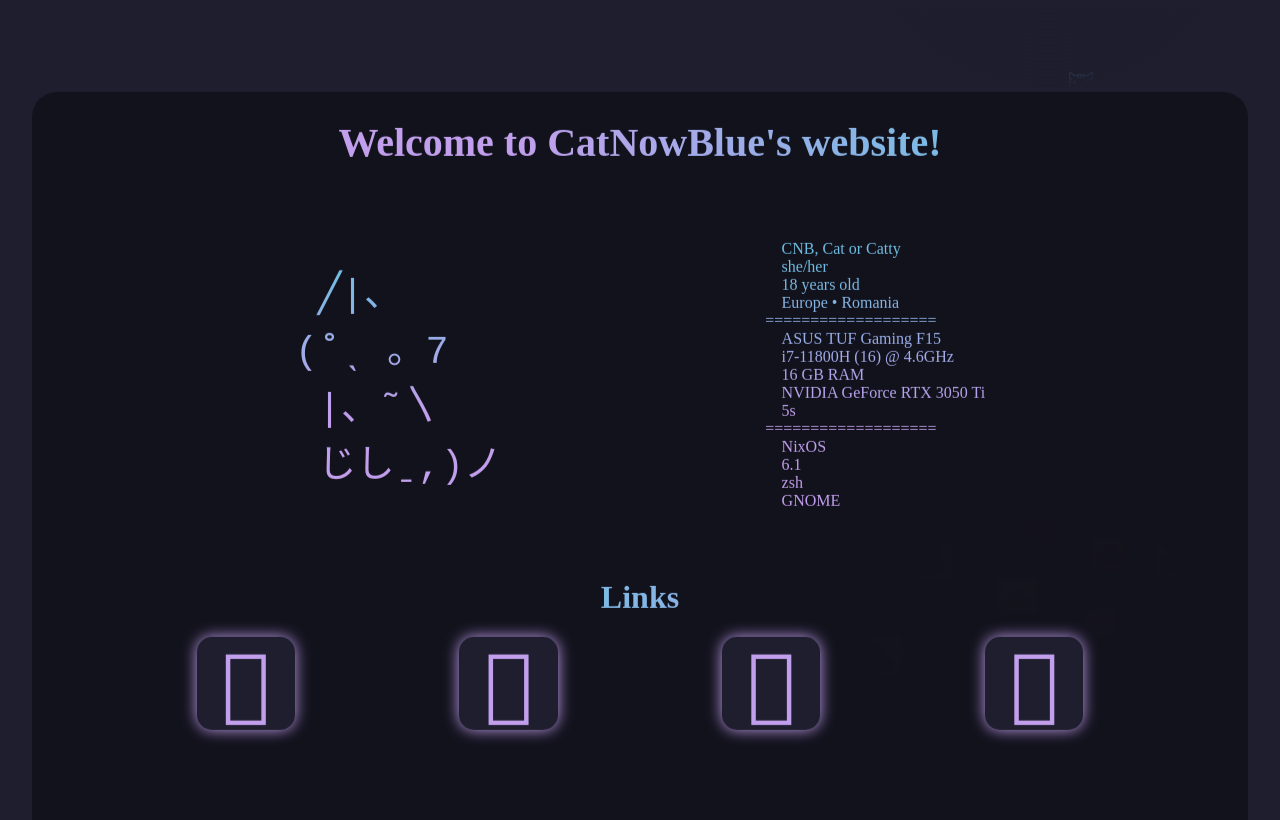
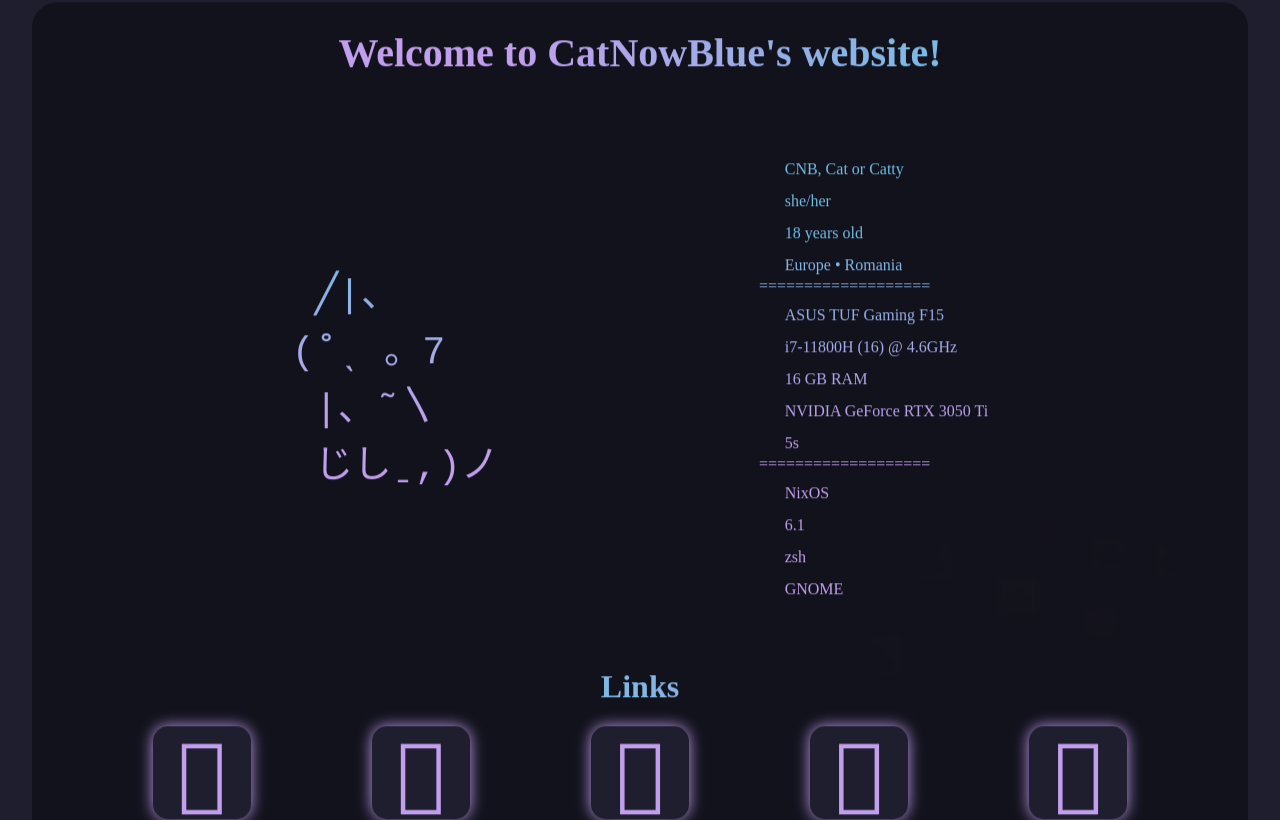
Before and after one commit to raluvy95/raluvy95.github.io, a Svelte app: page / in a window 1280 px wide. Shown: the top 820 px of the page. Built offline with nearby package versions, Linux system fonts and the light colour scheme; a web font is replaced by a local one.

Commit message:
added mastodon link

```diff
--- a/src/Body.svelte
+++ b/src/Body.svelte
@@ -35,21 +35,23 @@
  |、˜〵
  じしˍ,)ノ</pre>
         <p>
-            󰄛 CNB, Cat or Catty<br />
-            󰊜 she/her<br />
-             {myAge}<br />
-             Europe • Romania <br />
+            <span class="icon">󰄛</span> CNB, Cat or Catty<br />
+            <span class="icon">󰊜</span> she/her<br />
+            <span class="icon"></span>
+            {myAge}<br />
+            <span class="icon"></span> Europe • Romania <br />
             =================== <br />
-             ASUS TUF Gaming F15<br />
-             i7-11800H (16) @ 4.6GHz<br />
-            󰍛 16 GB RAM<br />
-            󰍛 NVIDIA GeForce RTX 3050 Ti<br />
-             {timeFormat(seconds)}<br />
+            <span class="icon"></span> ASUS TUF Gaming F15<br />
+            <span class="icon"></span> i7-11800H (16) @ 4.6GHz<br />
+            <span class="icon">󰍛</span> 16 GB RAM<br />
+            <span class="icon">󰍛</span> NVIDIA GeForce RTX 3050 Ti<br />
+            <span class="icon"></span>
+            {timeFormat(seconds)}<br />
             =================== <br />
-             NixOS<br />
-             6.1<br />
-             zsh<br />
-             GNOME<br />
+            <span class="icon"></span> NixOS<br />
+            <span class="icon"></span> 6.1<br />
+            <span class="icon"></span> zsh<br />
+            <span class="icon"></span> GNOME<br />
         </p>
     </div>
     <div class="links">
@@ -57,6 +59,7 @@
         <div class="btns">
             <a href="https://youtube.com/@catnowblue">󰗃</a>
             <a href="https://discord.gg/BK57NZ8vTX">󰙯</a>
+            <a href="https://techhub.social/@catnowblue">󰫑</a>
             <a href="https://instagram.com/catnowblue.ro"></a>
             <a href="https://github.com/raluvy95"></a>
         </div>
@@ -103,6 +106,7 @@
             -webkit-background-clip: text;
             background-clip: text;
             -webkit-text-fill-color: transparent;
+            font-family: "Fira Code";
 
             pre {
                 color: p.$text;
@@ -110,6 +114,10 @@
             }
             p {
                 font-size: 16px;
+            }
+
+            .icon {
+                font-size: 28px;
             }
         }
         .links {
```
Also changed, not shown: tsconfig.json (+12 -3 lines).
